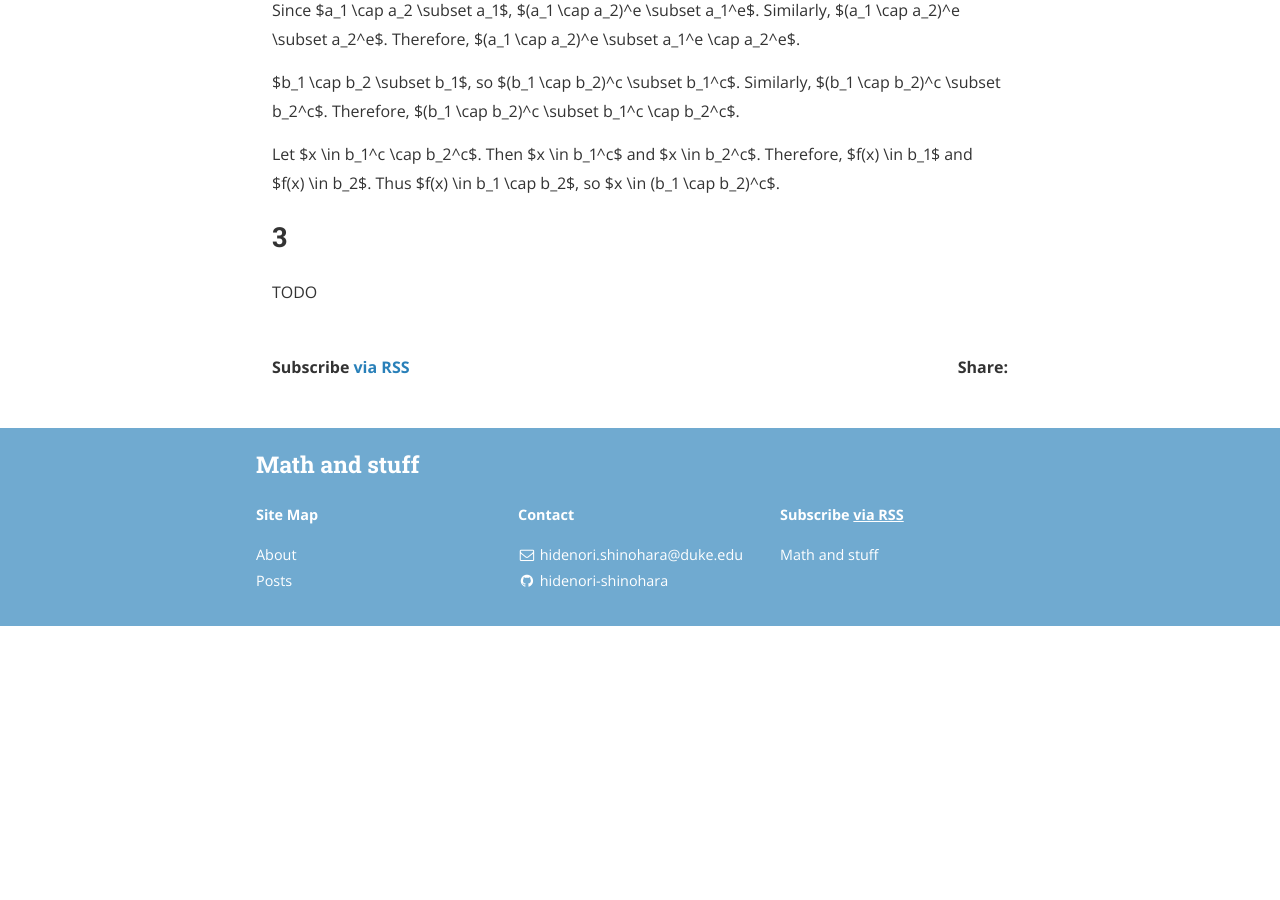
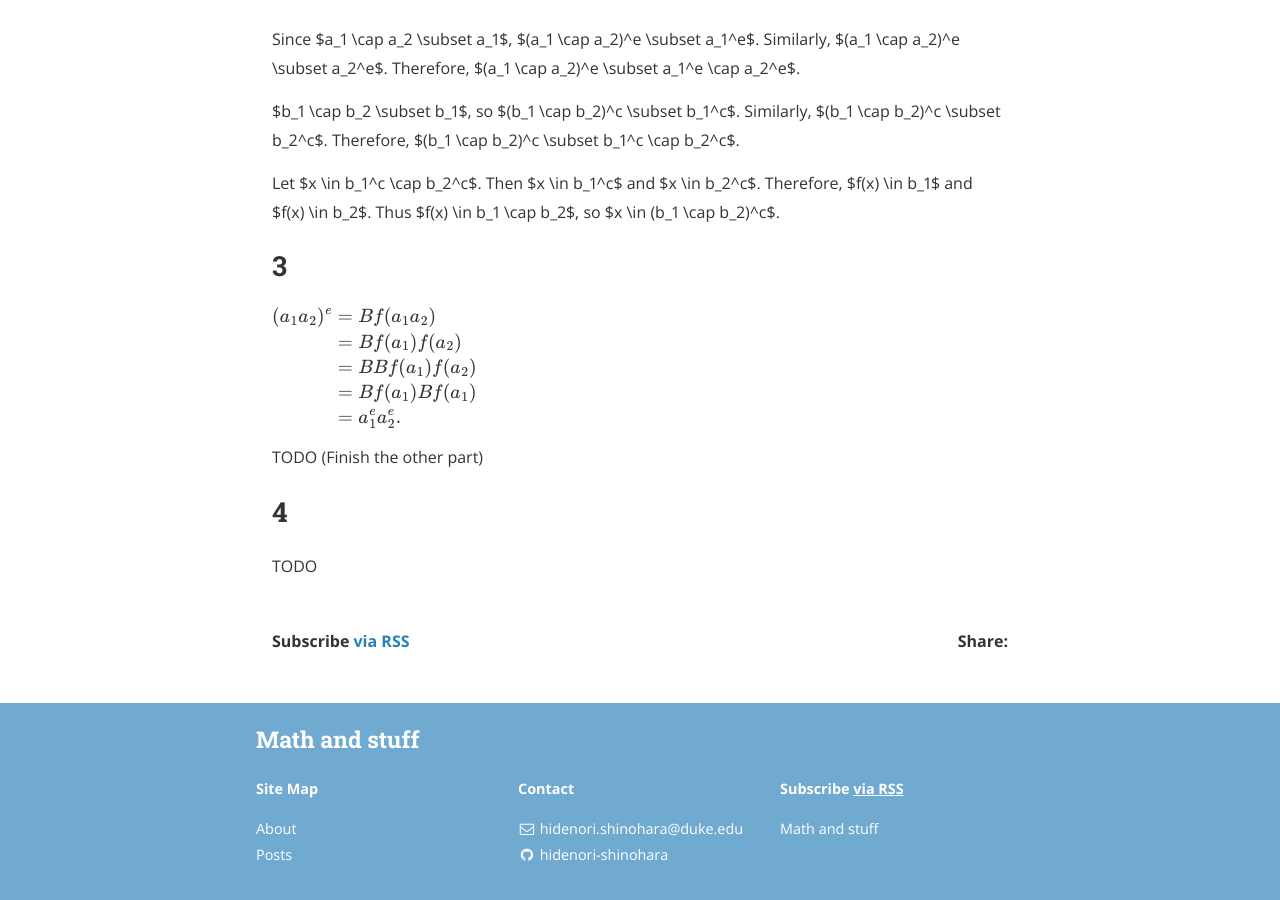
Before and after one commit to hidenori-shinohara/hidenori-shinohara.github.io, a Jekyll site: the page built from _posts/atiyah/chapter1/2019-12-14-extension-contraction-in-text-ex-1-18.md, in a window 1280 px wide and 900 px high, scrolled down 1444 px. Built offline with Jekyll 4.4.1, drawn with Linux system fonts in a browser that asks for light colours; nearby versions of some CDN libraries; formulas are drawn with MathJax 3; before the commit the page ends 2070 px from its top, so only the background shows below that; some of the changed text lies outside the part shown.

Commit message:
Finish a little more of ex 1-18

```diff
--- a/_posts/atiyah/chapter1/2019-12-14-extension-contraction-in-text-ex-1-18.md
+++ b/_posts/atiyah/chapter1/2019-12-14-extension-contraction-in-text-ex-1-18.md
@@ -10,6 +10,7 @@ If $a_1, a_2$ are ideals of $A$ and if $b_1, b_2$ are ideals of $B$, then
 
 1. $(a_1 + a_2)^e = a_1^e + a_2^e, (b_1 + b_2)^c \supset b_1^c + b_2^c$.
 1. $(a_1 \cap a_2)^2 \subset a_1^e \cap a_2^e, (b_1 \cap b_2)^c = b_1^c \cap b_2^c$.
+1. $(a_1a_2)^e = a_1^ea_2^e, (b_1b_2)^c \supset b_1^cb_2^c$.
 1. TODO
 
 # Solution
@@ -67,4 +68,19 @@ Therefore, $f(x) \in b_1$ and $f(x) \in b_2$.
 Thus $f(x) \in b_1 \cap b_2$, so $x \in (b_1 \cap b_2)^c$.
 
 ## 3
+$$
+\begin{align*}
+  (a_1a_2)^e
+    &= Bf(a_1a_2) \\
+    &= Bf(a_1)f(a_2) \\
+    &= BBf(a_1)f(a_2) \\
+    &= Bf(a_1)Bf(a_1) \\
+    &= a_1^ea_2^e.
+\end{align*}
+$$
+
+
+TODO (Finish the other part)
+
+## 4
 TODO
```
Also changed, not shown: other parts of _posts/atiyah/chapter1/2019-12-14-extension-contraction-in-text-ex-1-18.md (+1 -1 lines).
